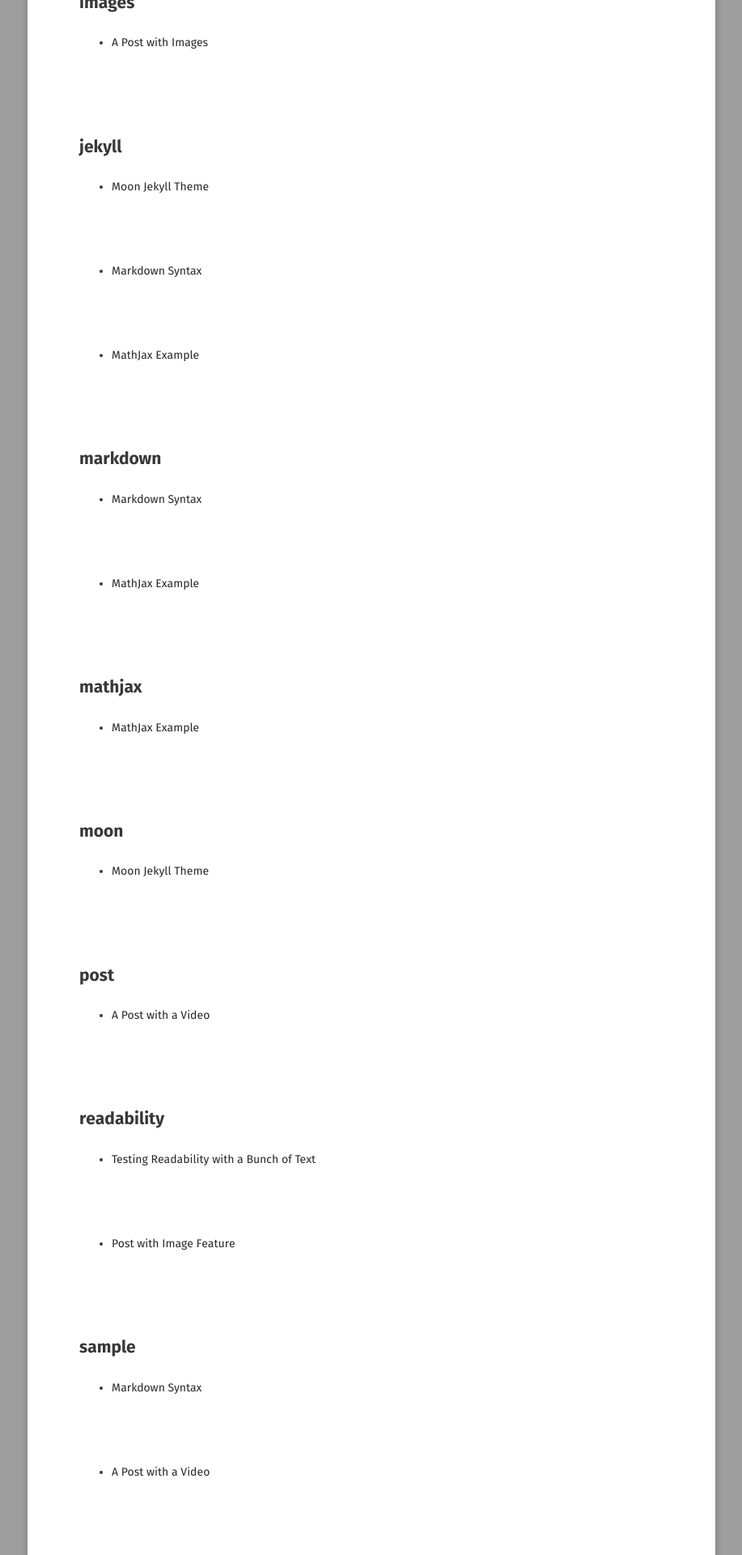
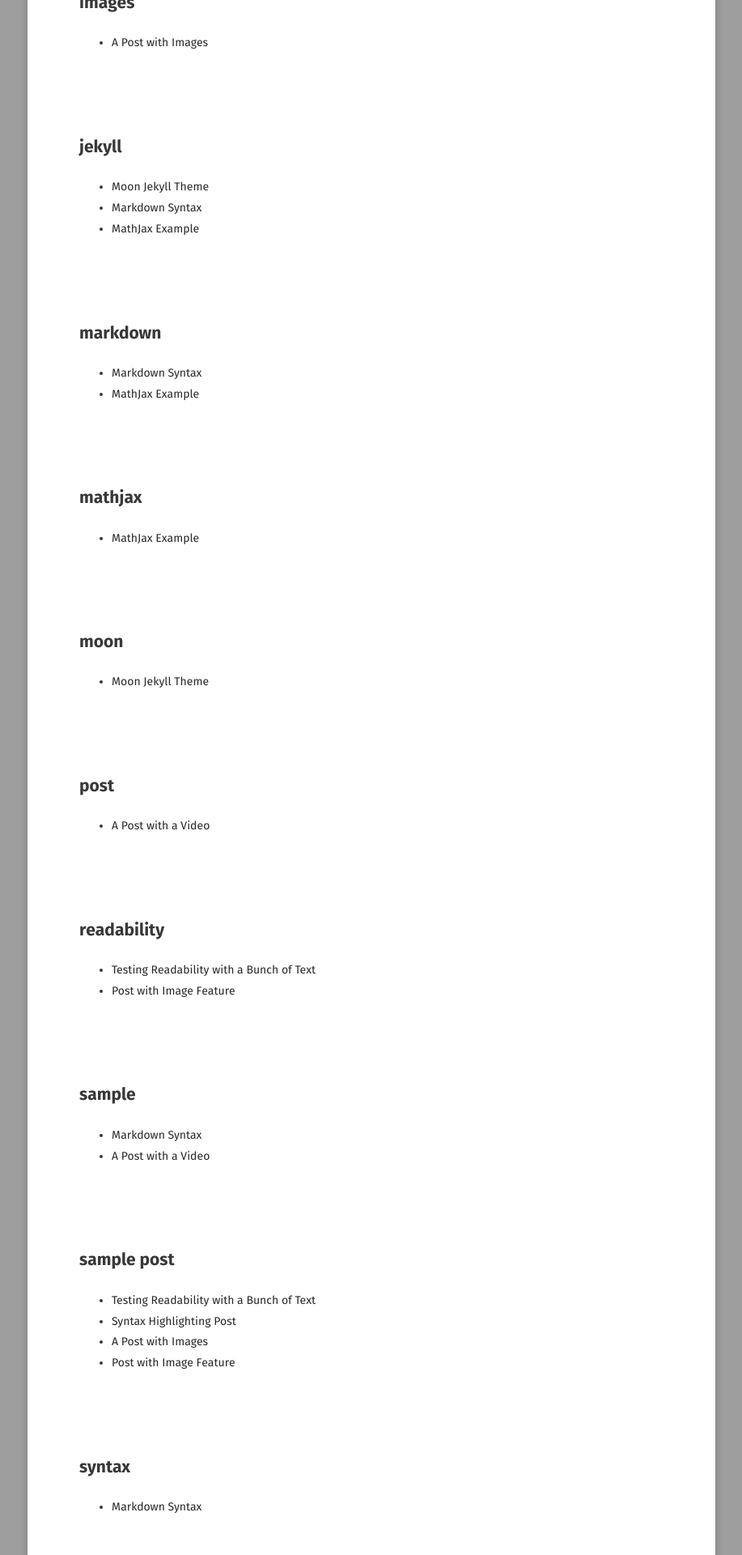
Before and after one commit to incheony/incheony.github.io, a Jekyll site: the page built from tags/index.html, in a window 1280 px wide. Shown: the part 2897-4817 px from the top of the page at 81% size, without its empty margins (181-1098 px from the left). Built offline with Jekyll 4.4.1, drawn with Linux system fonts in a browser that asks for light colours; some web fonts are replaced.

Commit message:
Update index.html

```diff
--- a/tags/index.html
+++ b/tags/index.html
@@ -28,8 +28,8 @@
 	<h2 id="{{ this_word }}" class="tag-heading">{{ this_word }}</h2>
 		<ul>
     {% for post in site.tags[this_word] %}{% if post.title != null %}
-      <li class="entry-title"><a href="{{ site.url }}{{ post.url }}" title="{{ post.title }}">{{ post.title }}</a></li><br><br><br>
-    {% endif %}{% endfor %}
+      <li class="entry-title"><a href="{{ site.url }}{{ post.url }}" title="{{ post.title }}">{{ post.title }}</a></li>
+    {% endif %}{% endfor %}<br><br><br>
 		</ul>
 	</article><!-- /.hentry -->
 {% endunless %}{% endfor %}
```
